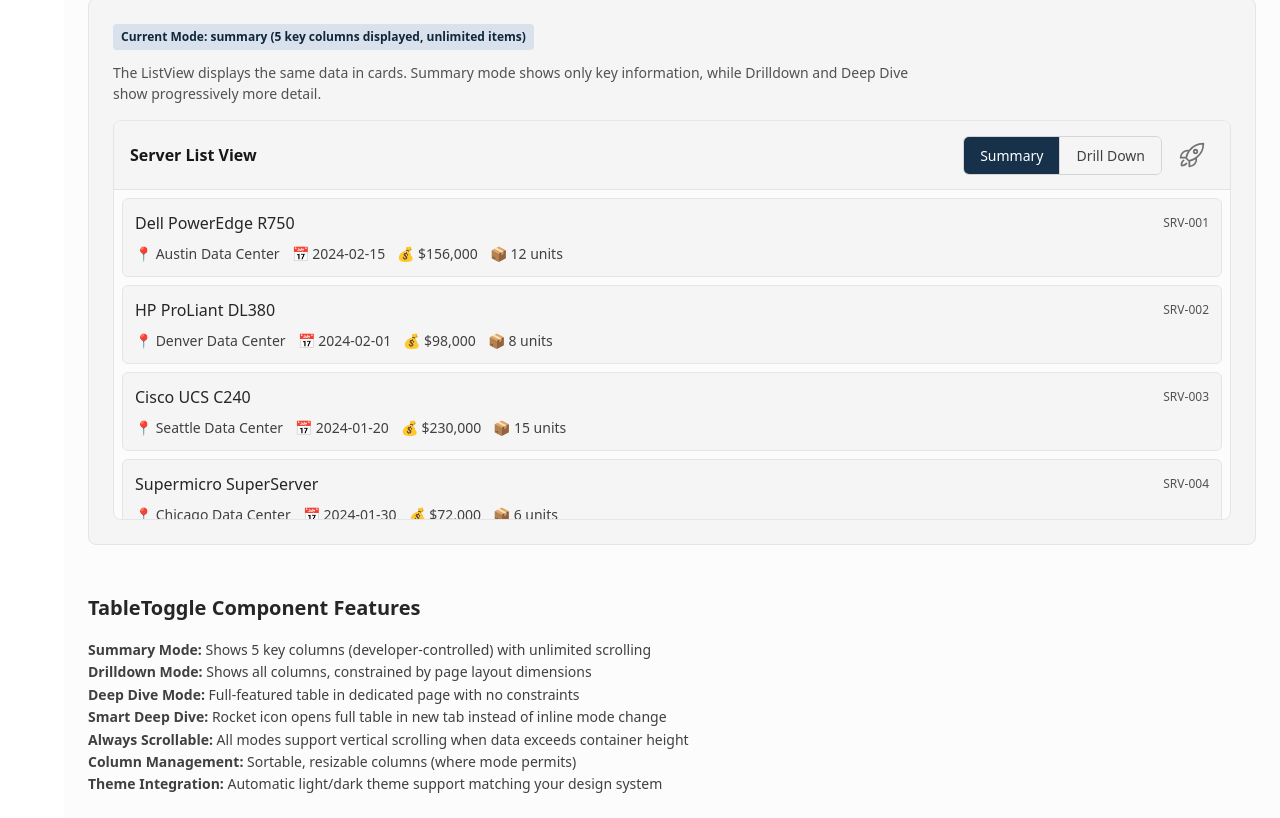
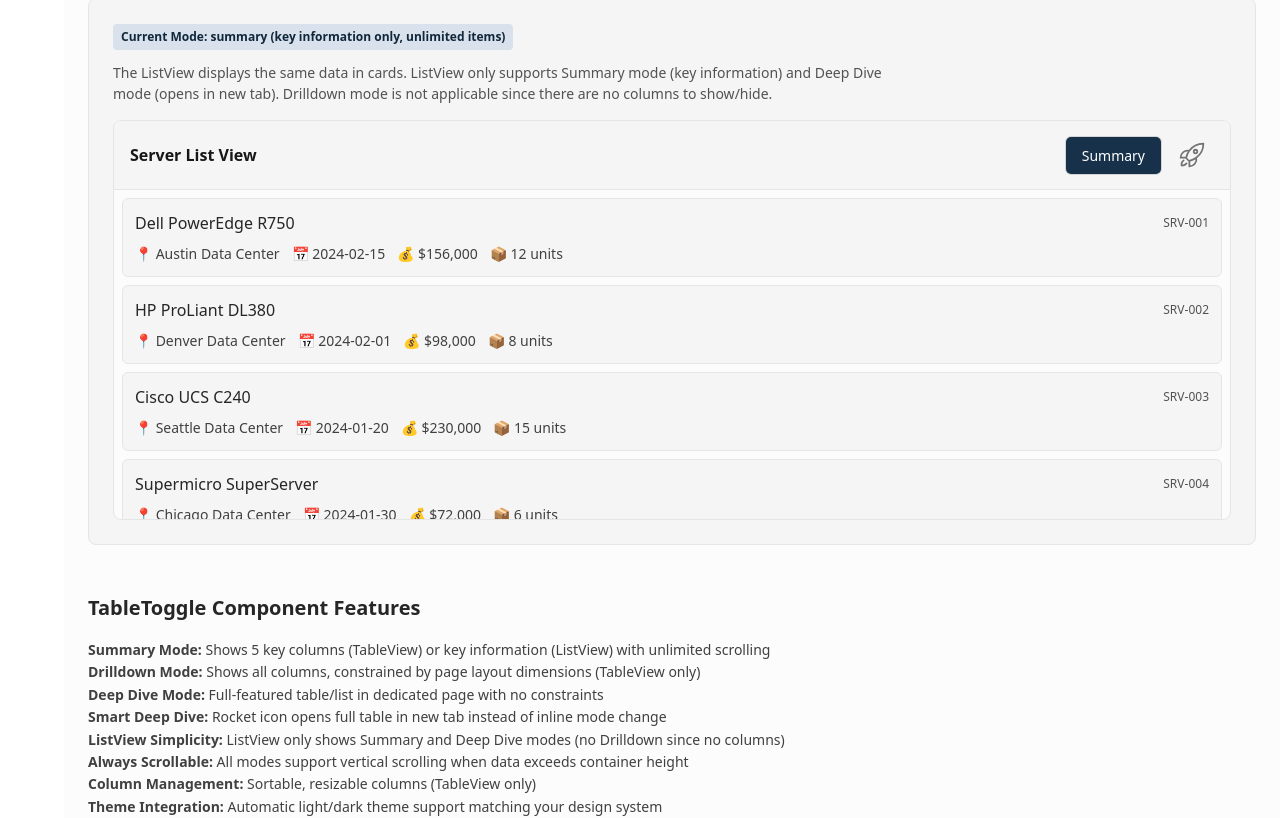
Before and after one commit to m-downing/flow_demo, a Next.js app: page /demo-tables in a window 1280 px wide. Shown: the part 985-1803 px from the top of the page. Built offline with nearby package versions, Linux system fonts and the light colour scheme.

Commit message:
removed drill down from list view.

```diff
--- a/src/app/demo-tables/page.tsx
+++ b/src/app/demo-tables/page.tsx
@@ -1433,12 +1433,13 @@ export default function DemoTablesPage() {
         <div style={demoContainerStyle}>
           <div style={modeInfoStyle}>
             Current Mode: {listMode}
-            {listMode === 'summary' && ' (5 key columns displayed, unlimited items)'}
-            {listMode === 'drilldown' && ' (all data displayed, layout constrained)'}
+            {listMode === 'summary' && ' (key information only, unlimited items)'}
+            {listMode === 'drilldown' && ' (treated as Deep Dive for ListView)'}
             {listMode === 'deepDive' && ' (unlimited features)'}
           </div>
           <p style={descriptionStyle}>
-            The ListView displays the same data in cards. Summary mode shows only key information, while Drilldown and Deep Dive show progressively more detail.
+            The ListView displays the same data in cards. ListView only supports Summary mode (key information) and Deep Dive mode (opens in new tab).
+            Drilldown mode is not applicable since there are no columns to show/hide.
           </p>
           <ListView
             data={sampleData}
@@ -1457,12 +1458,13 @@ export default function DemoTablesPage() {
         <h2 style={subHeaderStyle}>TableToggle Component Features</h2>
         <div style={{ color: isDark ? colors.neutral[300] : colors.neutral[700], fontSize: '14px' }}>
           <ul style={{ lineHeight: '1.6' }}>
-            <li><strong>Summary Mode:</strong> Shows 5 key columns (developer-controlled) with unlimited scrolling</li>
-            <li><strong>Drilldown Mode:</strong> Shows all columns, constrained by page layout dimensions</li>
-            <li><strong>Deep Dive Mode:</strong> Full-featured table in dedicated page with no constraints</li>
+            <li><strong>Summary Mode:</strong> Shows 5 key columns (TableView) or key information (ListView) with unlimited scrolling</li>
+            <li><strong>Drilldown Mode:</strong> Shows all columns, constrained by page layout dimensions (TableView only)</li>
+            <li><strong>Deep Dive Mode:</strong> Full-featured table/list in dedicated page with no constraints</li>
             <li><strong>Smart Deep Dive:</strong> Rocket icon opens full table in new tab instead of inline mode change</li>
+            <li><strong>ListView Simplicity:</strong> ListView only shows Summary and Deep Dive modes (no Drilldown since no columns)</li>
             <li><strong>Always Scrollable:</strong> All modes support vertical scrolling when data exceeds container height</li>
-            <li><strong>Column Management:</strong> Sortable, resizable columns (where mode permits)</li>
+            <li><strong>Column Management:</strong> Sortable, resizable columns (TableView only)</li>
             <li><strong>Theme Integration:</strong> Automatic light/dark theme support matching your design system</li>
           </ul>
         </div>
--- a/src/design-system/components/controls/TableToggle.tsx
+++ b/src/design-system/components/controls/TableToggle.tsx
@@ -10,6 +10,7 @@ export interface TableToggleProps {
   mode: DetailLevel;
   onChange: (mode: DetailLevel) => void;
   showDeepDive?: boolean;
+  showDrilldown?: boolean;
   className?: string;
   onDeepDiveExternal?: () => void;
   usePlaceholder?: boolean;
@@ -19,6 +20,7 @@ export const TableToggle: React.FC<TableToggleProps> = ({
   mode,
   onChange,
   showDeepDive = false,
+  showDrilldown = true,
   className,
   onDeepDiveExternal,
   usePlaceholder = false,
@@ -80,6 +82,7 @@ export const TableToggle: React.FC<TableToggleProps> = ({
         >
           Summary
         </button>
+        {showDrilldown && (
           <button
             className={clsx(
               'px-4 py-2 text-sm font-medium transition-colors',
@@ -90,6 +93,7 @@ export const TableToggle: React.FC<TableToggleProps> = ({
           >
             Drill Down
           </button>
+        )}
       </div>
 
       {/* Deep Dive button with rocket icon */}
--- a/src/design-system/tabularData/ListView.tsx
+++ b/src/design-system/tabularData/ListView.tsx
@@ -42,6 +42,12 @@ export const ListView = <T extends Record<string, any>>({
 
   // Handle mode change
   const handleModeChange = (newMode: 'summary' | 'drilldown' | 'deepDive') => {
+    // ListView only supports summary and deepDive modes
+    if (newMode === 'drilldown') {
+      // If drilldown is requested, treat it as deepDive for ListView
+      newMode = 'deepDive';
+    }
+
     if (newMode === 'deepDive' && tableId) {
       // Don't change local mode for deep dive, just trigger external navigation
       return;
@@ -146,6 +152,7 @@ export const ListView = <T extends Record<string, any>>({
             mode={currentMode}
             onChange={handleModeChange}
             showDeepDive={!!tableId}
+            showDrilldown={false}
             onDeepDiveExternal={handleDeepDiveExternal}
           />
         )}
```
Lines whose indentation alone changed are shown as unchanged.
